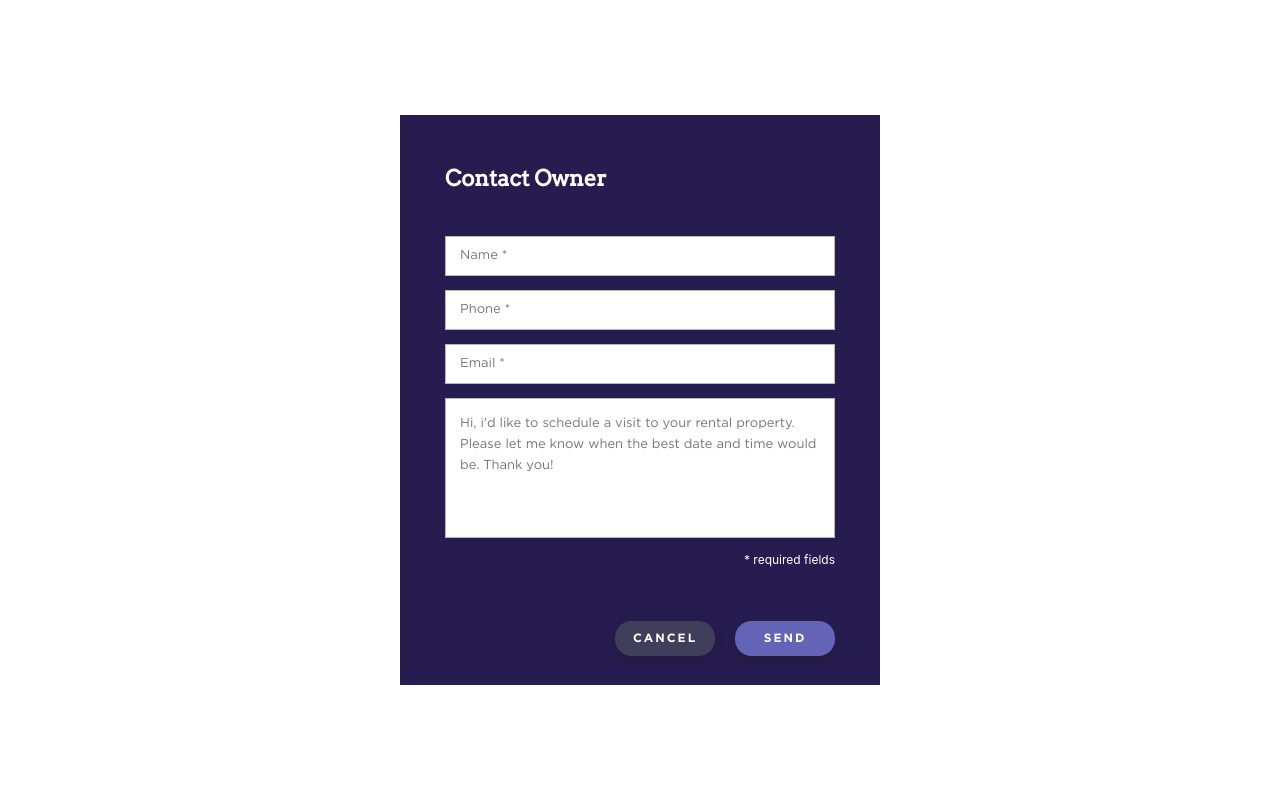
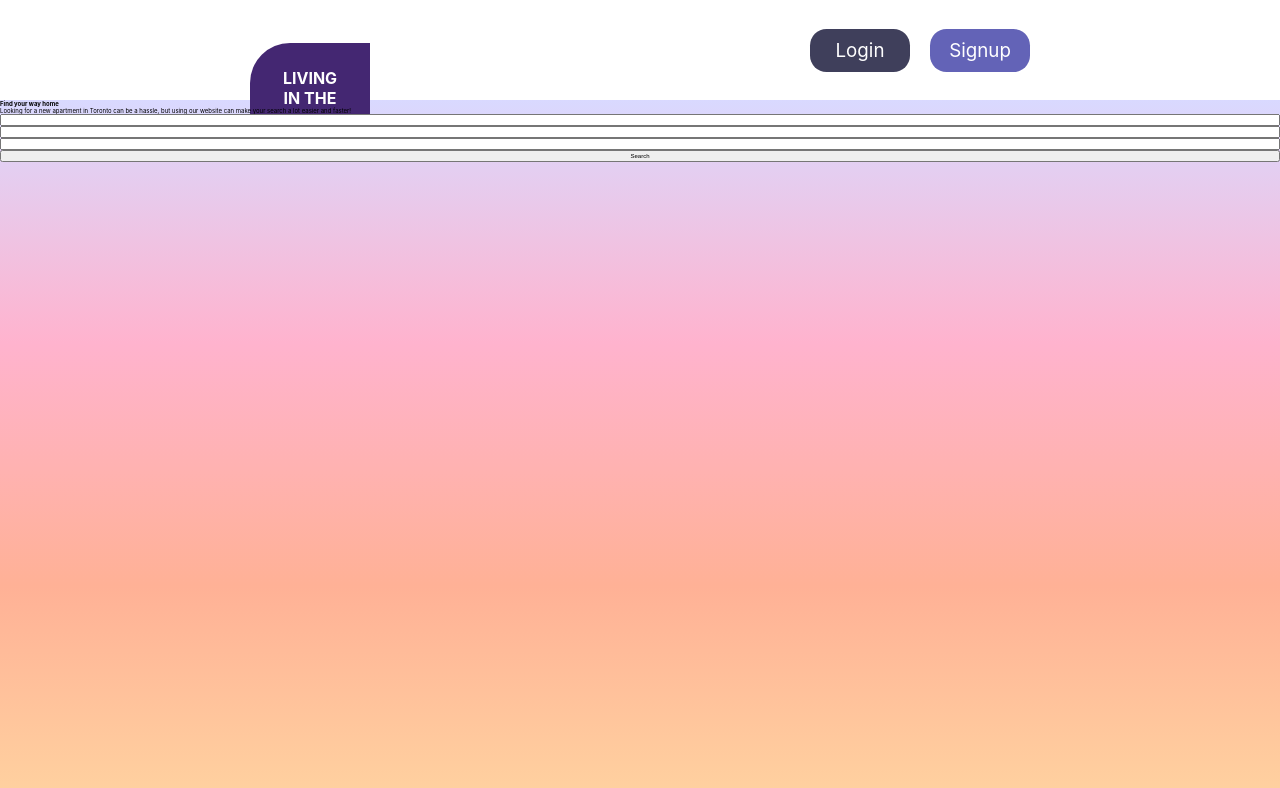
Before and after one commit to JuanTValdez/Living-in-the-Six, a React (Create React App) app: page / in a window 1280 px wide. Shown: the top 788 px of the page. Built offline with nearby package versions, Linux system fonts and the light colour scheme.

Commit message:
working on home component

```diff
--- a/src/App.js
+++ b/src/App.js
@@ -1,17 +1,18 @@
 import './GlobalVariables.css';
 // import Login from './components/Login';
-import SignUp from './components/SignUp';
-// import Home from './components/Home.js';
-import ContactOwner from './components/ContactOwner.js';
+// import SignUp from './components/SignUp';
+import Home from './components/Home.js';
+// import ContactOwner from './components/ContactOwner.js';
+
 
 function App() {
 	return (
 		<div className='App'>
 			{/* <Login /> */}
 			{/* <SignUp /> */}
-			{/* <Home /> */}
+			<Home />
 
-			<ContactOwner />
+			{/* <ContactOwner /> */}
 		</div>
 	);
 }
--- a/src/GlobalVariables.css
+++ b/src/GlobalVariables.css
@@ -2,6 +2,11 @@
 	font-size: 62.5%; /* 1rem = 10px */
 	box-sizing: border-box;
 	margin: 0;
+}
+
+.flex-col {
+	display: flex;
+	flex-direction: column;
 }
 
 /* Font-Sizes */
--- a/src/components/ContactOwner.js
+++ b/src/components/ContactOwner.js
@@ -11,11 +11,11 @@ export default function ContactOwner() {
 				<input className='contact-input' placeholder='Email *' type='text' />
 				<textarea
 					className='contact-input lrg-input'
-					placeholder="Hi, i'd like to schedule a visit to your rental property. Please let me know when the best date and time would be. Thank you!"
+					placeholder="Hi, i'd like to schedule a visit to your rental property. Please let me know when the best date and time would be. Thank you!t"
 					type='text'
 				/>
 			</form>
-			<p className='font-size-12'>* required fields</p>
+			<p className='font-size-12 align-right'>* required fields</p>
 			<div className='btn-wrapper'>
 				<button className='dusk-btn font-size-12 gotham-bold'>CANCEL</button>
 				<button className='iris-btn font-size-12 gotham-bold'>SEND</button>
--- a/src/components/Home.js
+++ b/src/components/Home.js
@@ -6,7 +6,21 @@ export default function Home() {
 	return (
 		<>
 			<NavBar />
-      <div className="gradient"></div>
+			<div className='gradient'>
+				<div className='wrapper'>
+					<h1>Find your way home</h1>
+					<p>
+						Looking for a new apartment in Toronto can be a hassle, but using
+						our website can make your search a lot easier and faster!
+					</p>
+					<form className='flex-col'>
+						<input type='dropdown' />
+						<input type='dropdown' />
+						<input type='dropdown' />
+						<button>Search</button>
+					</form>{' '}
+				</div>
+			</div>
 		</>
 	);
 }
--- a/src/styles/ContactOwner.css
+++ b/src/styles/ContactOwner.css
@@ -11,6 +11,9 @@
 .owner-title {
 	color: var(--white);
 	font-family: 'Arvo-Regular';
+	font-weight: normal;
+
+
 	line-height: 1.65;
 }
 
@@ -32,13 +35,15 @@ form {
 	outline: none;
 }
 
+.contact-input::placeholder {
+	color: var(--greyish);
+}
 .lrg-input {
 	height: 14rem;
 	resize: none;
 }
 
 .contact-form p {
-	text-align: right;
 	color: var(--white);
 	line-height: 3.6;
 }
```
